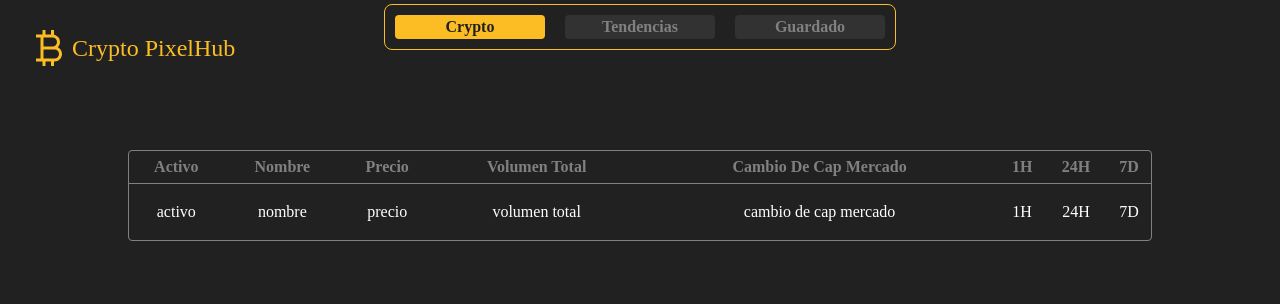
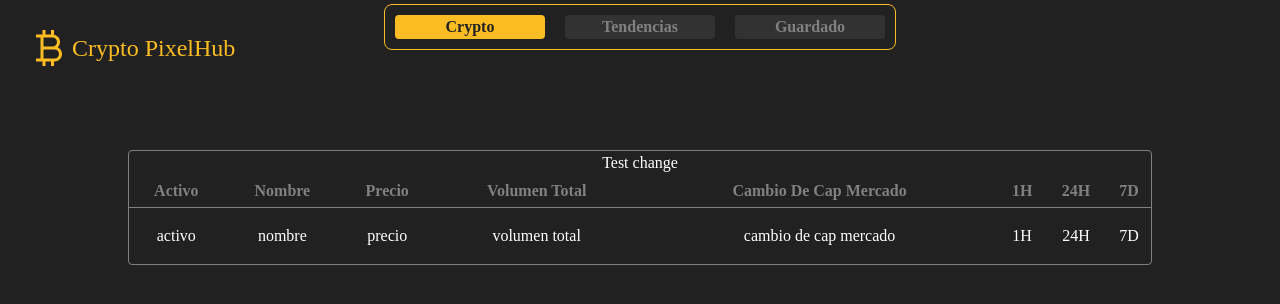
Before and after one commit to OnilBlanco26/CryptoTable-App, a React (Create React App) app: page / in a window 1280 px wide. Shown: the top 304 px of the page. Built offline with nearby package versions, Linux system fonts and the light colour scheme; the HTML template or start-up script is replaced by a standard one.

Commit message:
CryptoContext Create

```diff
--- a/src/components/TableComponent.jsx
+++ b/src/components/TableComponent.jsx
@@ -1,7 +1,15 @@
+import { useContext } from "react"
+import { CryptoContext } from "../context/CryptoContext"
 
 const TableComponent = () => {
+
+    const { test, setTest } = useContext(CryptoContext)
+
+    console.log(test)
+
   return (
     <div className="flex flex-col mt-9 border border-gray-100 rounded">
+        <button onClick={() => setTest("modified value")}>Test change</button>
         <table className="w-full table-auto ">
             <thead className="capitalize text-base text-gray-100 font-medium border-b-[1px] border-gray-100">
                 <tr>
--- /dev/null
+++ b/src/context/CryptoContext.jsx
@@ -0,0 +1,13 @@
+import { createContext, useState } from "react";
+
+// create context object
+export const CryptoContext = createContext({});
+
+//create the provider component
+export const CryptoProvider = ({ children }) => {
+  const [test, setTest] = useState("this is test state");
+
+  return (
+    <CryptoContext.Provider value={{ test, setTest }}>{children}</CryptoContext.Provider>
+  );
+};
--- a/src/pages/Home.jsx
+++ b/src/pages/Home.jsx
@@ -1,15 +1,19 @@
 import { Outlet } from "react-router-dom";
 import Logo from "../components/Logo";
 import Navigation from "../components/Navigation";
+import { CryptoProvider } from "../context/CryptoContext";
 
 const Home = () => {
   return (
+    <CryptoProvider>
     <main className=" w-full h-full flex flex-col content-center items-center relative text-white font-nunito">
       <div className="w-screen h-screen bg-gray-300 fixed -z-10" />
       <Logo />
       <Navigation />
       <Outlet />
     </main>
+    </CryptoProvider>
+
   );
 };
 
```
